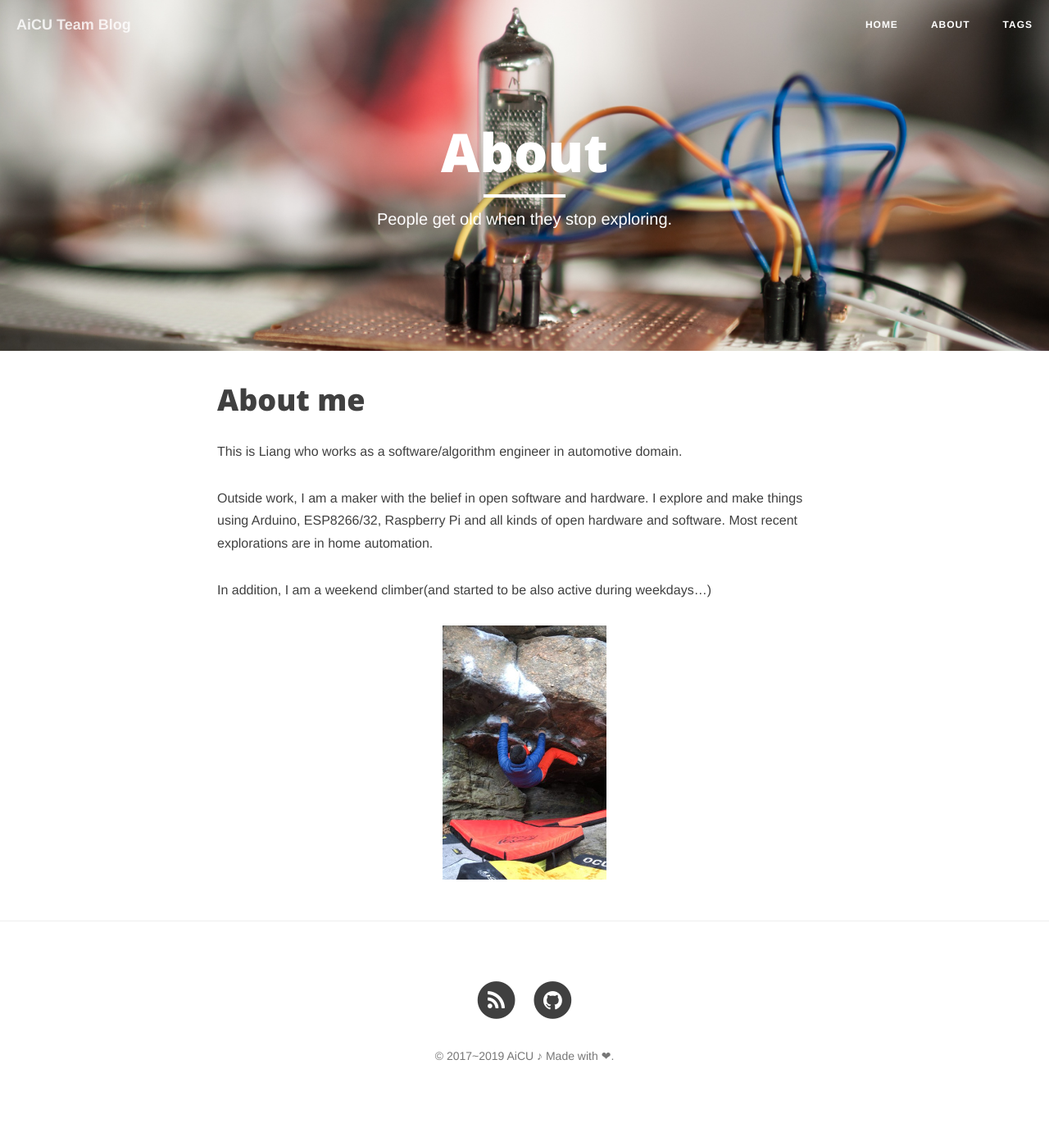
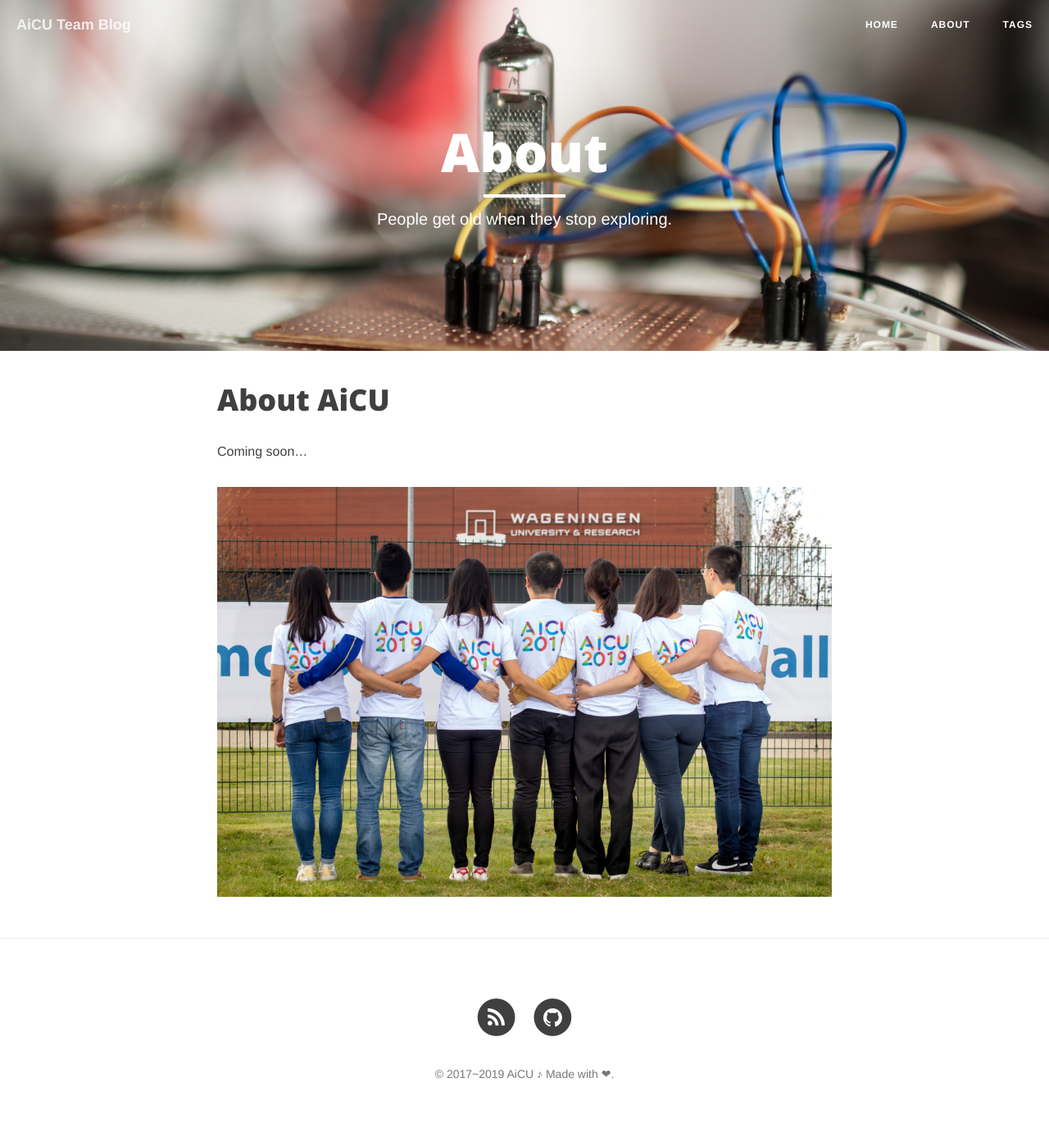
Before and after one commit to liangli2718/liangli2718.github.io, a Jekyll site: the page built from About.md, in a window 1280 px wide. Shown: the whole page at 82% size. Built offline with Jekyll 4.4.1, drawn with Linux system fonts in a browser that asks for light colours; nearby versions of some CDN libraries; before the commit the page ends 1366 px from its top, so only the background shows below that.

Commit message:
updated about page

```diff
--- a/About.md
+++ b/About.md
@@ -5,12 +5,8 @@
 header-img: "img/about.jpg"
 ---
 
-# About me
+# About AiCU
 
-This is Liang who works as a software/algorithm engineer in automotive domain.
+Coming soon...
 
-Outside work, I am a maker with the belief in open software and hardware. I explore and make things using Arduino, ESP8266/32, Raspberry Pi and all kinds of open hardware and software. Most recent explorations are in home automation.
-
-In addition, I am a weekend climber(and started to be also active during weekdays...)
-
-![Bouldering](https://liangli2718.github.io/img/boulder.jpg){: .center-image}
+![team-back](https://liangli2718.github.io/img/about-team-back.jpg){: .center-image}
```
Also changed, not shown: img/about-team-back.jpg (added), img/boulder.jpg (deleted).
